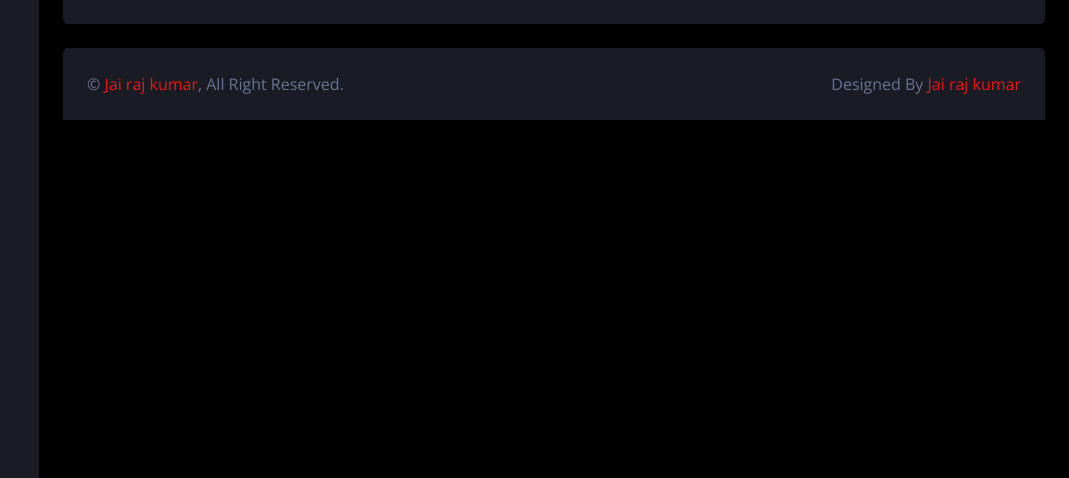
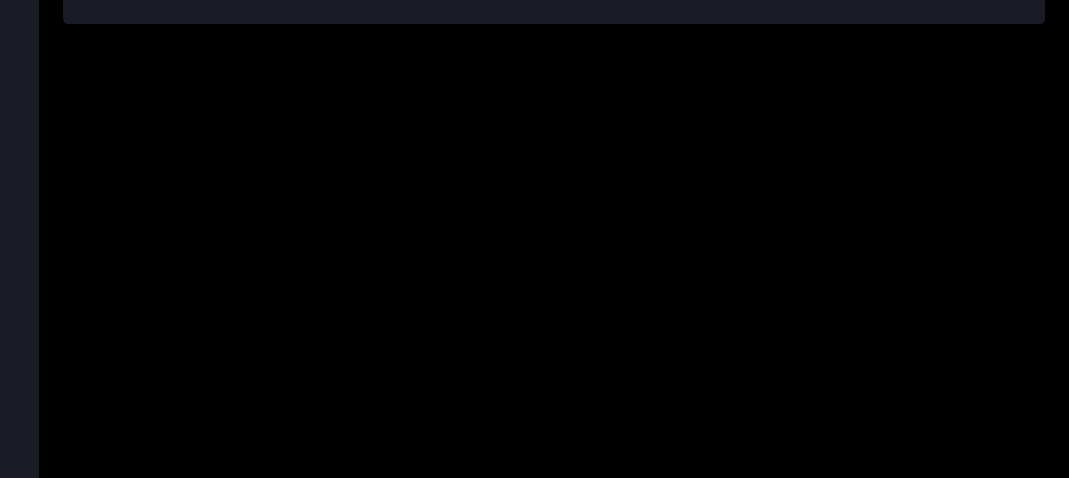
Before and after one commit to JaiRaj22/FinalProject, a Django app: template app/templates/index.html in a window 1280 px wide. Shown: the part 322-800 px from the top of the page, without its empty margins (211-1280 px from the left). Run offline with Django 4.2, Linux system fonts and the light colour scheme; the template is opened without the code that fills it, so the values that code supplies are empty; some libraries are stand-ins or nearby versions.

Commit message:
Update index.html

```diff
--- a/app/templates/index.html
+++ b/app/templates/index.html
@@ -166,7 +166,7 @@
 
 
             <!-- Footer Start -->
-            <div class="container-fluid pt-4 px-4">
+<!--             <div class="container-fluid pt-4 px-4">
                 <div class="bg-secondary rounded-top p-4">
                     <div class="row">
                         <div class="col-12 col-sm-6 text-center text-sm-start">
@@ -177,7 +177,7 @@
                         </div>
                     </div>
                 </div>
-            </div>
+            </div> -->
             <!-- Footer End -->
         </div>
         <!-- Content End -->
```
